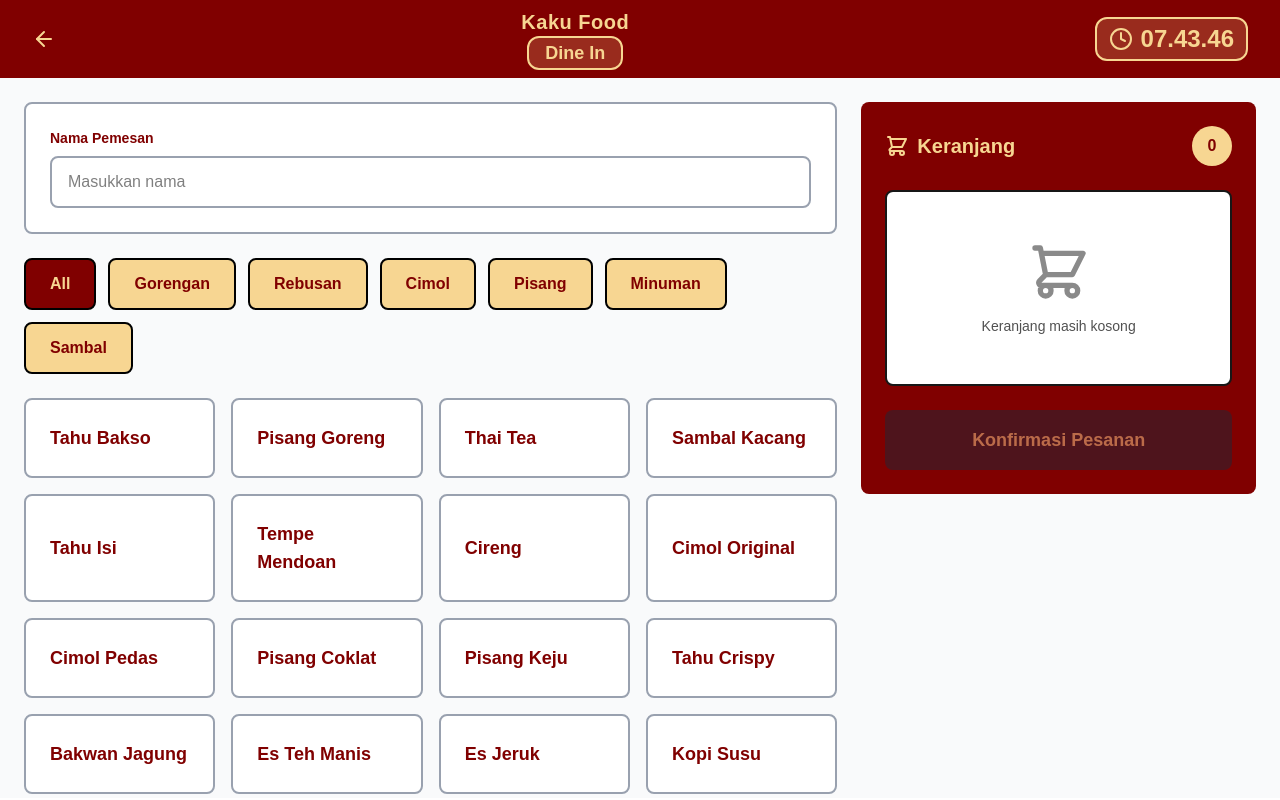
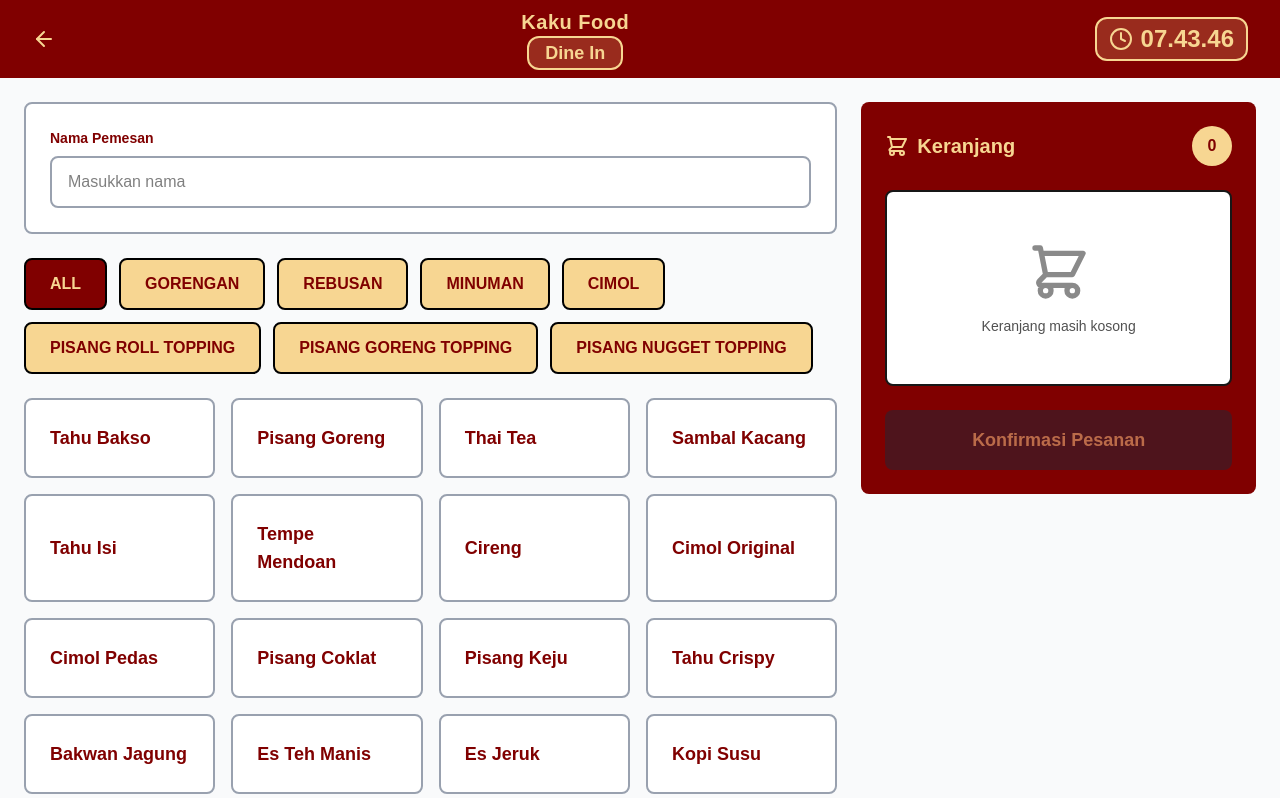
Before and after one commit to LeoDoesCode17/sistem-pendamping-kaku, a Next.js app: page /cashier/order/dine-in in a window 1280 px wide. Built offline with nearby package versions, Linux system fonts and the light colour scheme.

Commit message:
feat: show category based on MenuCategory enum

```diff
--- a/src/features/orders/components/CategoryFilter.tsx
+++ b/src/features/orders/components/CategoryFilter.tsx
@@ -1,34 +1,50 @@
 // features/orders/components/CategoryFilter.tsx
-'use client';
+"use client";
 
-import { useState } from 'react';
-import { CATEGORIES, CategoryId } from '../constants/categories';
+import { useState } from "react";
+import { CategoryId } from "../constants/categories";
+import { MenuCategory } from "@/types/menu-category";
 
 interface CategoryFilterProps {
   onCategoryChange?: (category: CategoryId) => void;
+  myOnCategoryChange?: (category: MenuCategory | string) => void;
 }
 
-export default function CategoryFilter({ onCategoryChange }: CategoryFilterProps) {
-  const [activeCategory, setActiveCategory] = useState<CategoryId>('all');
+export default function CategoryFilter({
+  myOnCategoryChange
+}: CategoryFilterProps) {
 
-  const handleCategoryClick = (categoryId: CategoryId) => {
-    setActiveCategory(categoryId);
-    onCategoryChange?.(categoryId);
+  const [myActiveCategory, setMyActiveCategory] = useState<string>("all");
+
+  const myHandleCategoryClick = (category: MenuCategory | string) => {
+    setMyActiveCategory(category);
+    myOnCategoryChange?.(category);
   };
 
   return (
     <div className="flex gap-3 mb-6 flex-wrap">
-      {CATEGORIES.map((category) => (
-        <button
-          key={category.id}
-          onClick={() => handleCategoryClick(category.id)}
+              <button
+          key="all"
+          onClick={() => myHandleCategoryClick("all")}
           className={`px-6 py-3 rounded-lg font-semibold text-base transition-colors border-2 border-black  ${
-            activeCategory === category.id
-              ? 'bg-maroon text-cream'
-              : 'bg-cream text-maroon'
+            myActiveCategory === "all"
+              ? "bg-maroon text-cream"
+              : "bg-cream text-maroon"
           }`}
         >
-          {category.label}
+          ALL
+        </button>
+      {Object.values(MenuCategory).map((menuCategory) => (
+        <button
+          key={menuCategory}
+          onClick={() => myHandleCategoryClick(menuCategory)}
+          className={`px-6 py-3 rounded-lg font-semibold text-base transition-colors border-2 border-black  ${
+            myActiveCategory === menuCategory
+              ? "bg-maroon text-cream"
+              : "bg-cream text-maroon"
+          }`}
+        >
+          {menuCategory}
         </button>
       ))}
     </div>
```
